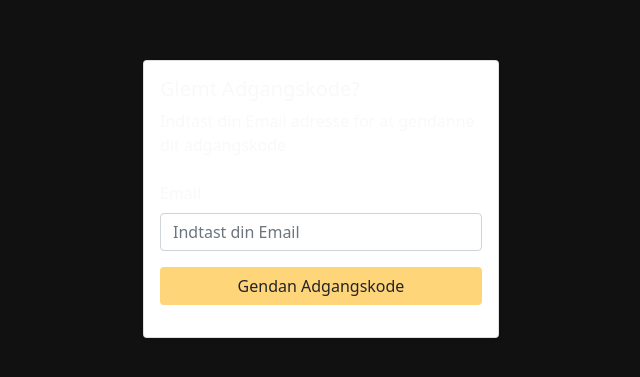
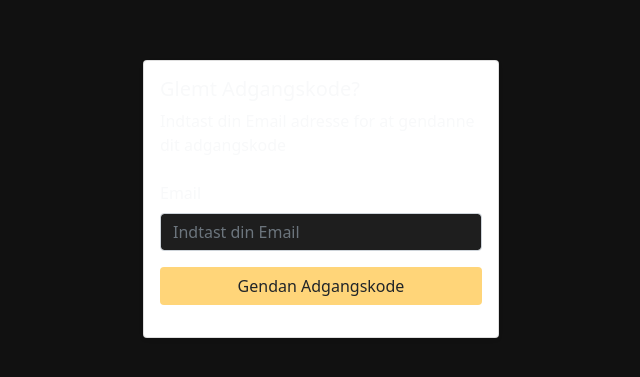
Before and after one commit to Fit-Flow/Fit_Flow_App, a plain HTML site: page web/glemt_adgangskode.html in a window 1280 px wide. Shown: the part 201-578 px from the top of the page, without its empty margins (319-959 px from the left). Drawn offline with nearby package versions, Linux system fonts and the light colour scheme.

Commit message:
Update web/glemt_adgangskode.html
Co-authored-by: Jackie <Jackiehartvig@hotmail.com>

```diff
--- a/web/glemt_adgangskode.html
+++ b/web/glemt_adgangskode.html
@@ -25,7 +25,7 @@
               <form>
                 <div class="mb-3">
                   <label for="email" class="form-label text-light">Email</label>
-                  <input type="email" id="email" class="form-control inputcolor" name="email" placeholder="Indtast din Email"
+                  <input type="email" id="email" class="form-control input-color" name="email" placeholder="Indtast din Email"
                     required="">
                 </div>
                 <div class="mb-3 d-grid">
```
